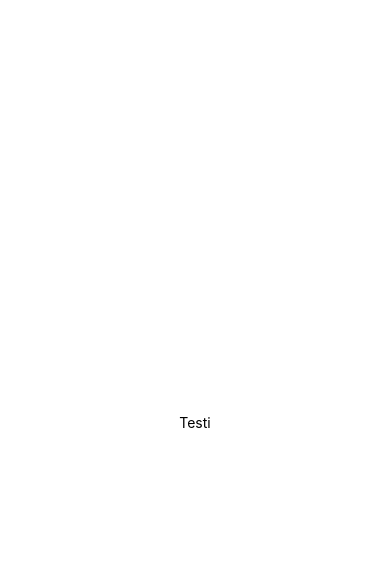
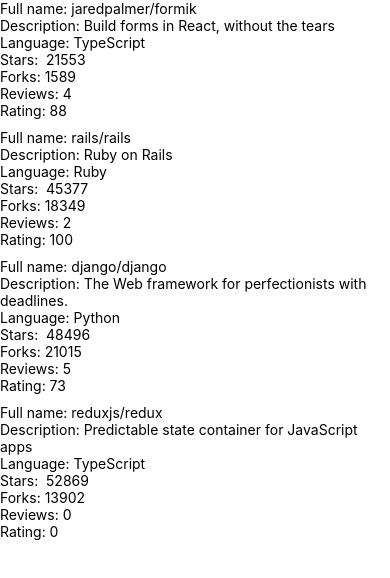
Before and after one commit to StrappedGlint13/rate-repository-app, a React Native app: screen / in a window 390 px wide. Shown: the top 578 px of the page. Built offline with nearby package versions, Linux system fonts and the light colour scheme.

Commit message:
10.3 done

```diff
--- a/App.js
+++ b/App.js
@@ -1,23 +1,8 @@
-import { StatusBar } from 'expo-status-bar';
 import React from 'react';
-import { StyleSheet, Text, View } from 'react-native';
+import RepositoryList from './src/components/RepositoryList';
 
-export default function App() {
-  return (
-    <View style={styles.container}>
-      <Text>Testi</Text>
-      <StatusBar style="auto" />
-    </View>
-  );
-}
+const App = () => {
+  return <RepositoryList />;
+};
 
-console.log('Testi');
-
-const styles = StyleSheet.create({
-  container: {
-    flex: 1,
-    backgroundColor: '#fff',
-    alignItems: 'center',
-    justifyContent: 'center',
-  },
-});
+export default App;
--- /dev/null
+++ b/src/components/RepositoryItem.jsx
@@ -0,0 +1,16 @@
+import React from 'react';
+import { Text } from 'react-native';
+
+const RepositoryItem = ( { item } ) => (
+    <Text >
+        Full name: {item.fullName} {'\n'}
+        Description: {item.description} {'\n'}
+        Language: {item.language} {'\n'}
+        Stars:  {item.stargazersCount} {'\n'}
+        Forks: {item.forksCount} {'\n'}
+        Reviews: {item.reviewCount} {'\n'}
+        Rating: {item.ratingAverage}
+    </Text>
+);
+
+export default RepositoryItem;
--- /dev/null
+++ b/src/components/RepositoryList.jsx
@@ -0,0 +1,82 @@
+import React from 'react';
+import { FlatList, View, StyleSheet } from 'react-native';
+import RepositoryItem from './RepositoryItem';
+
+const styles = StyleSheet.create({
+  separator: {
+    height: 10,
+  },
+  container: {
+    flex: 1,
+    backgroundColor: '#fff',
+    alignItems: 'center',
+    justifyContent: 'center',
+  },
+});
+
+const repositories = [
+  {
+    id: 'jaredpalmer.formik',
+    fullName: 'jaredpalmer/formik',
+    description: 'Build forms in React, without the tears',
+    language: 'TypeScript',
+    forksCount: 1589,
+    stargazersCount: 21553,
+    ratingAverage: 88,
+    reviewCount: 4,
+    ownerAvatarUrl: 'https://avatars2.githubusercontent.com/u/4060187?v=4',
+  },
+  {
+    id: 'rails.rails',
+    fullName: 'rails/rails',
+    description: 'Ruby on Rails',
+    language: 'Ruby',
+    forksCount: 18349,
+    stargazersCount: 45377,
+    ratingAverage: 100,
+    reviewCount: 2,
+    ownerAvatarUrl: 'https://avatars1.githubusercontent.com/u/4223?v=4',
+  },
+  {
+    id: 'django.django',
+    fullName: 'django/django',
+    description: 'The Web framework for perfectionists with deadlines.',
+    language: 'Python',
+    forksCount: 21015,
+    stargazersCount: 48496,
+    ratingAverage: 73,
+    reviewCount: 5,
+    ownerAvatarUrl: 'https://avatars2.githubusercontent.com/u/27804?v=4',
+  },
+  {
+    id: 'reduxjs.redux',
+    fullName: 'reduxjs/redux',
+    description: 'Predictable state container for JavaScript apps',
+    language: 'TypeScript',
+    forksCount: 13902,
+    stargazersCount: 52869,
+    ratingAverage: 0,
+    reviewCount: 0,
+    ownerAvatarUrl: 'https://avatars3.githubusercontent.com/u/13142323?v=4',
+  },
+];
+
+const ItemSeparator = () => <View style={styles.separator} />;
+
+const renderItem = ({ item }) => (
+    <RepositoryItem item={item}
+     />
+  );
+
+const RepositoryList = () => {
+  return (
+    <FlatList
+      data={repositories}
+      ItemSeparatorComponent={ItemSeparator}
+      renderItem={renderItem}
+      keyExtractor={item => item.id}
+    />
+  );
+};
+
+export default RepositoryList;
```
